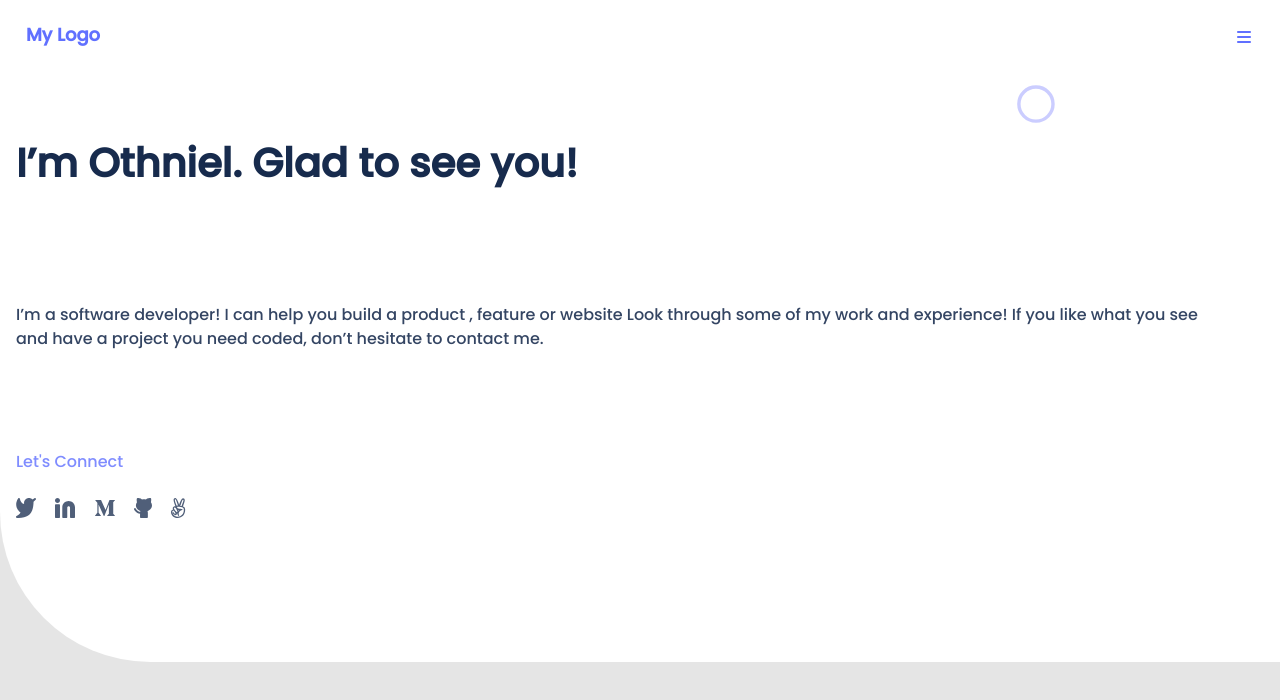
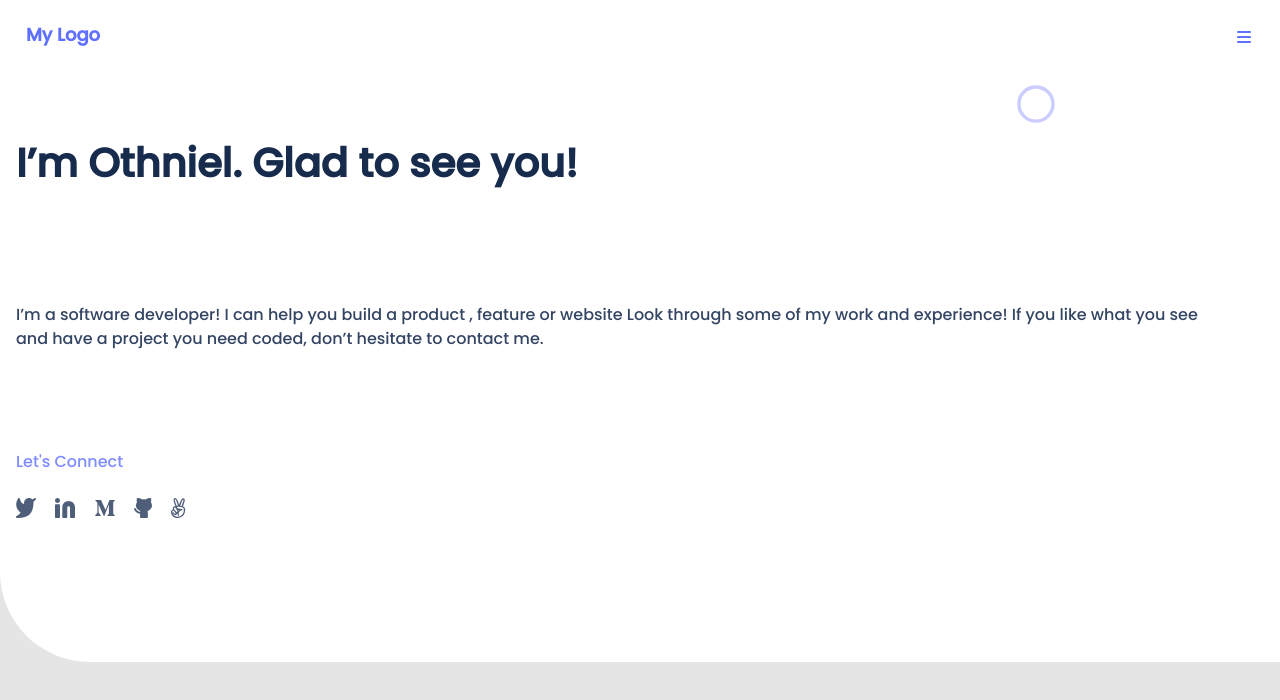
Before and after one commit to Othniel2471/portfolio-mv, a website: page index.html in a window 1280 px wide. Drawn offline with Linux system fonts and the light colour scheme.

Commit message:
fixed border radius for hero-section in styles.css

```diff
--- a/assets/css/styles.css
+++ b/assets/css/styles.css
@@ -54,7 +54,7 @@ a {
   background-image: url(/assets/images/svg/header-shapes\ mobile@2x.svg);
   background-size: 100% auto;
   background-position: center;
-  border-bottom-left-radius: 150px;
+  border-bottom-left-radius: 90px;
   background-repeat: no-repeat;
   min-height: 587.15px;
   display: flex;
```
